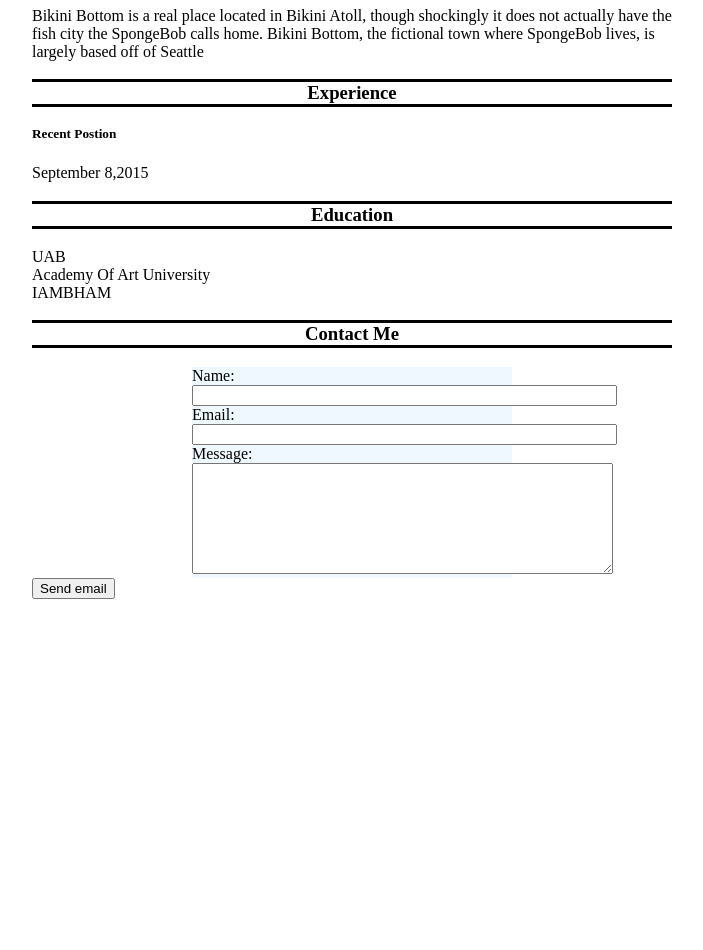
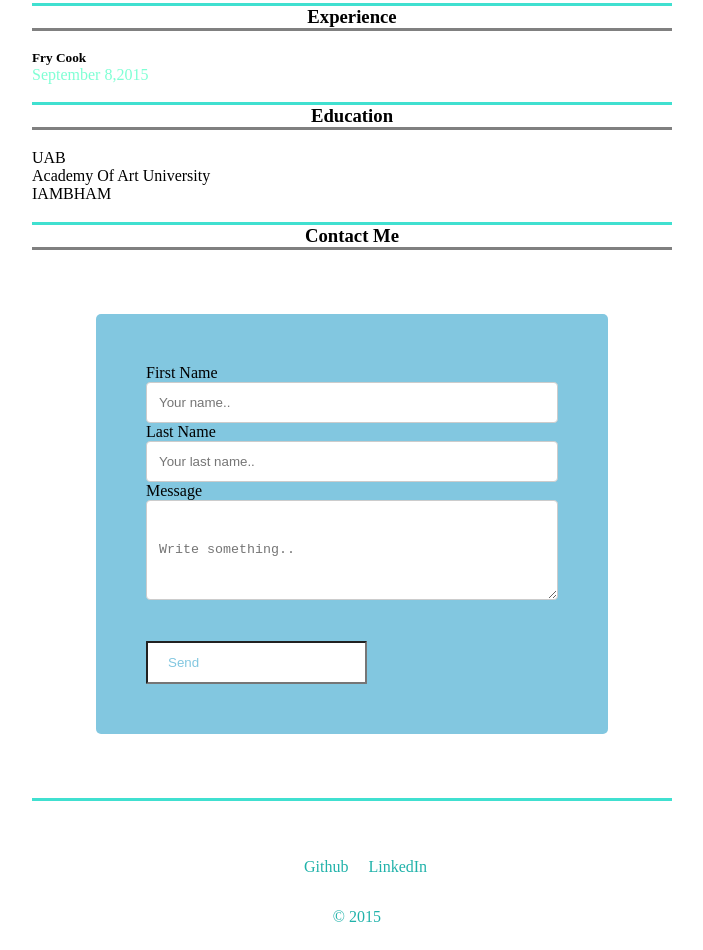
Before and after one commit to kmhorn1992/resumelab, a plain HTML site: page index.html in a window 1280 px wide. Shown: the part 1185-2135 px from the top of the page, without its empty margins (288-991 px from the left). Before the commit the page ends 1792 px from the top, so only its background shows below. Drawn offline with Linux system fonts and the light colour scheme.

Commit message:
final resume commit

```diff
--- a/index.html
+++ b/index.html
@@ -8,7 +8,7 @@
   <a href="#Projects">Projects</a>
   <a href="#Resume">Resume</a>
   <a href="Contact">Contact</a>
-</div>
+</div></head>
     <h1>Kiara Horn</h1>
     <h4>Front End Engineer</h4>
     <body>
@@ -17,10 +17,10 @@
 
         <p class="pright">I whistled for a cab and when it came near The license plate said 'Fresh' and it had dice in the mirrorIf anything I could say that this cab was rare But I thought "Nah, forget it, yo holmes, to Bel-Air!" I pulled up to the house about 7 or 8 And I yelled to the cabbie "Yo holmes, smell ya later" Looked at my kingdom, I was finally there To sit on my throne as the Prince of Bel-Air</p>
         <h3>Techinal Skills</h3>
-        <p class="tech1"> HTML,CSS,JAVASCRIPT,<br>
-            BOOTSTRAP,MATERIALIZE,JQUERY,LESS,<br>
-            GIT,NPM,APIs,REST,TYPESCRIPT,NODEJS/EXPRESS</p>
-            <p class="tech2">NoSQL,SQL Databases <br>Angular, PlatypusTS, PlatypusUI <br>Mobile Design, Cordova <br>Authentication, Deployment</p>
+        <p class="tech1"><br> HTML,CSS,JAVASCRIPT,<br>
+            Boostrap,Materialoze,JQuery,LESS,<br>
+            Git,NPM,APIs,REST,Typescript,NodeJS/Express</p>
+        <p class="tech2">NoSQL,SQL Databases Angular,<br> PlatypusTS, PlatypusUI <br>Mobile Design, Cordova <br>Authentication, Deployment</p>
         <h3>Projects</h3>
         <h5>Krusty Krab</h5>
         <p class="krusty">
@@ -30,29 +30,38 @@
             Bikini Bottom is a real place located in Bikini Atoll, though shockingly it does not actually have the fish city the SpongeBob calls home. Bikini Bottom, the fictional town where SpongeBob lives, is largely based off of Seattle
          </p>
         <h3>Experience</h3>
-        <h5>Recent Postion</h5>
-        <p id="Date">September 8,2015</p>
+        <h5>Fry Cook</h5>
+        <p id="date">September 8,2015</p>
         <h3>Education</h3>
         <p>UAB<br>
             Academy Of Art University
             <br>IAMBHAM
         </p>
         <h3>Contact Me</h3>
-    	<div class="row">
-		<label for="name">Name:</label><br />
-		<input id="name" class="input" name="name" type="text" value="" size="50" /><br />
-	</div>
-	<div class="row">
-		<label for="email">Email:</label><br />
-		<input id="email" class="input" name="email" type="text" value="" size="50" /><br />
-	</div>
-	<div class="row">
-		<label for="message">Message:</label><br />
-		<textarea id="message" class="input" name="message" rows="7" cols="50"></textarea><br />
-	</div>
-	<input id="submit_button" type="submit" value="Send email" />
-</form>
 
+        <div class="container">
+  <form action="/action_page.php">
+
+    <label for="fname">First Name</label>
+    <input type="text" id="fname" name="firstname" placeholder="Your name..">
+
+    <label for="lname">Last Name</label>
+    <input type="text" id="lname" name="lastname" placeholder="Your last name..">
+
+    <label for="Message">Message</label>
+    <textarea id="subject" name="subject" placeholder="Write something.." style="height:100px"></textarea>
+
+    <input type="send" value="Send">
+
+  </form>
+
+</div>
+ <h6></h6>
+<div class="footer">
+    <p class="footl">Github</p>
+     <p class="footr">LinkedIn</p>
+    <p class="year">© 2015</p>
+        </div>
     </body>
-    </head>
+
 </html>
--- a/style.css
+++ b/style.css
@@ -2,16 +2,15 @@
 .topnav {
     background-color: #82c7e0;
     overflow: hidden;
-    margin: auto;
+
     text-align: center;
 }
 
-/* Style the links inside the navigation bar */
+
 .topnav a {
 
     display:inline-block;
     color: #f2f2f2;
-    text-align: center;
     padding: 14px 16px;
     text-decoration: none;
     font-size: 17px;
@@ -31,8 +30,8 @@ h4 {
 
 h3 {
     text-align: center;
-    border-bottom: solid ;
-    border-top: solid black;
+    border-bottom: solid grAY;
+    border-top: solid turquoise;
 
 
 }
@@ -70,6 +69,8 @@ body   {
     display: inline-block;
     text-align: justify;
     vertical-align: top;
+    margin-bottom: 0px;
+    margin-top: 0px;
 }
 
 .tech2 {
@@ -77,16 +78,98 @@ body   {
     width: 45%;
     display: inline-block;
     text-align: justify;
-    vertical-align: text-top;
+    vertical-align: bottom;
     padding: 1em;
+    margin-bottom: 0px;
+    margin-top: 0px;
 }
 
-.row {
-    background-color: aliceblue;
-    margin-left: 25%;
-    margin-right: 25%;
+h5{
+    margin-bottom: 0px;
+}
+#date {
+    color: aquamarine;
+    margin-top: 0px;
+}
+.Bikini {
+    margin-top: 0px;
 }
 
-#Submit_button {
-    margin-left: 25;
+.krusty {
+    margin-top: 0px;
 }
+  input[type=text], select, textarea {
+    width: 100%;
+    padding: 12px;
+    border: 1px solid #ccc;
+    border-radius: 4px;
+    box-sizing: border-box;
+    margin-top: 0px;
+    margin-bottom: 0px;
+    vertical-align: text-top;
+    align-content: center;
+
+}
+
+input[type=send] {
+    background-color: white;
+    color: #82c7e0;
+    padding: 12px 20px;
+    margin-top: 10%;
+    border-radius: 1px;
+    cursor: pointer;
+    align-content: center;
+}
+
+.container {
+    border-radius: 5px;
+    background-color: #82c7e0;
+    padding: 50px;
+    margin: 10%;
+    align-content: center;
+    vertical-align: text-top;
+
+}
+
+#fname {
+    color: lightgray;
+}
+
+#firstname{
+    color: white;
+}
+
+.footer {
+    border-top-color: solid turquoise;
+    align-content: center;
+}
+
+.footl {
+    display: inline-block;
+    align-content: center;
+    text-align: justify;
+    position: relative;
+    margin-left: 40%;
+    color: lightseagreen;
+    padding: 1em;
+
+
+
+
+}
+
+.footr{
+    display: inline-block;
+    color: lightseagreen;
+    margin-bottom: 0px;
+}
+h6 {
+    border-top: solid turquoise;
+}
+
+.year {
+    display: inline-block;
+     margin-left: 47%;
+    margin-top: 0px;
+    color: lightseagreen;
+}
```
